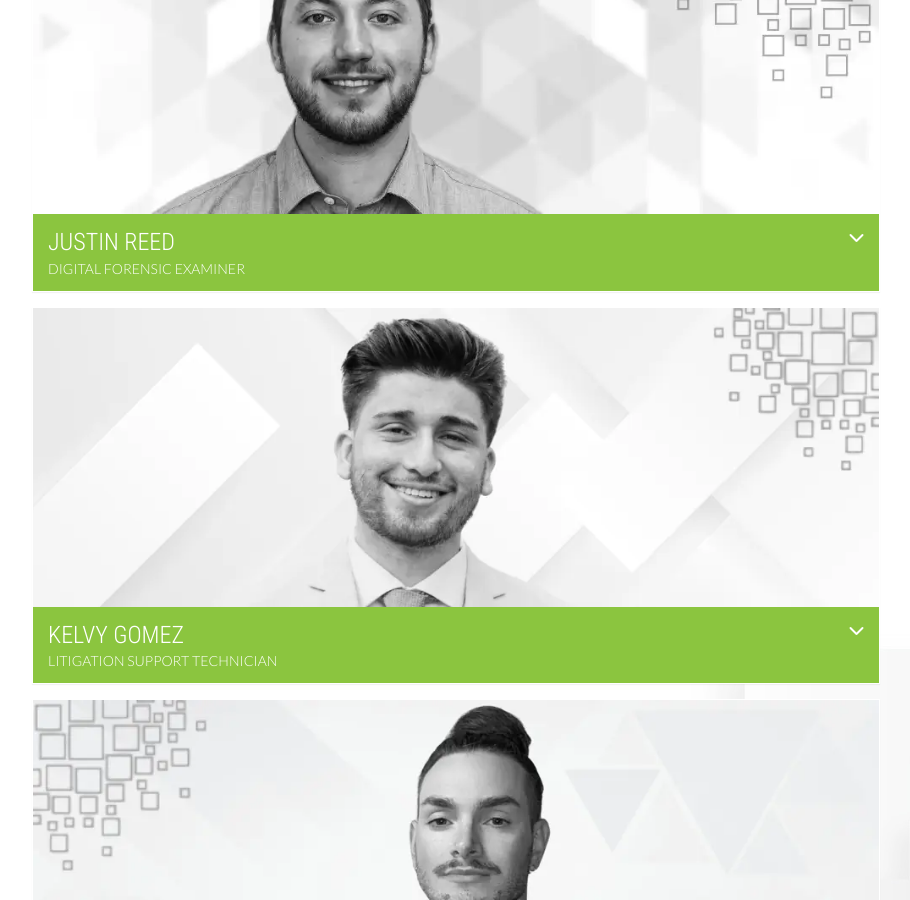
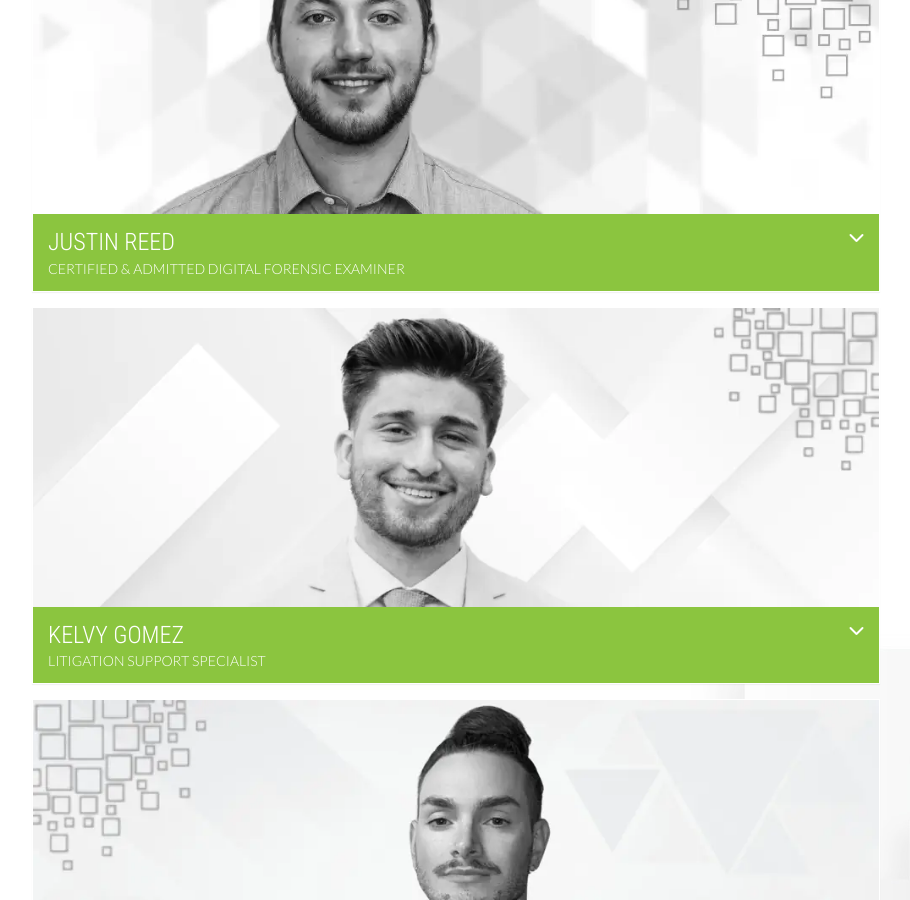
Before and after one commit to cornerstone-discovery/cornerstonediscovery.com, a Jekyll site: the page built from about-us/index.html, in a window 1280 px wide and 900 px high, scrolled down 5113 px. Shown: the whole window, without its empty margins (38-948 px from the left). Built offline with Jekyll 4.4.1, drawn with Linux system fonts in a browser that asks for light colours.

Commit message:
Update team titles: Justin Reed certified & admitted, Kelvy Gomez Litigation Support Specialist
Co-Authored-By: Claude Opus 5.5 <noreply@anthropic.com>

```diff
--- a/_data/team.yml
+++ b/_data/team.yml
@@ -65,13 +65,13 @@
     his electric guitar. In fact, he is the lead guitarist of legendary local Delco-based heavy metal band Tough Verdict. In his free time, John loves going to see live music, playing retro video games and writing/producing short comedic films. Besides that, he enjoys hiking and reconnecting with nature.</p>
 - first: Justin
   last: Reed
-  position: Digital Forensic Examiner
+  position: Certified & Admitted Digital Forensic Examiner
   image: /uploads/2022/07/bio-justin-r.webp
   bio: <p>Justin Reed is a graduate of the Bloomsburg University of Pennsylvania with a degree in Digital Forensics and a minor in Computer Science and brings his technical prowess, forensic knowledge, and dynamic personality to support clients nationally.</p><p>Justin joined Cornerstone Discovery in 2021 as a Litigation Support Technician in the Trial Support Division. Justin was trained in comprehensive litigation support, in-court trial support, complex discovery support, and Cornerstone processes under the tutelage of senior trial technicians. Justin is actively consulting with clients and has been an in-court consultant in both Federal and State courts throughout Pennsylvania and New Jersey.</p><p>When not at trial, Justin is assisting clients in the areas of Digital Forensics, E-Discovery and Digital Media at Cornerstone. Justin's digital forensic degree is being put to good use, performing cell phone/DVR extractions and conducting Cellebrite searches regularly. Justin is also performing
     video analysis and discovery management on complex cases both in the civil and criminal arenas. Having obtained the distinguished rank of Eagle Scout — the highest rank attainable in Scouts, Justin is eager to showcase his hardworking and dedicated character to his clients. A native of Pennsylvania, Justin considers himself an avid outdoor enthusiast that enjoys swimming, kayaking, hiking and camping. Justin was a collegiate swimmer and while not competing anymore – still enjoys the sport.</p>
 - first: Kelvy
   last: Gomez
-  position: Litigation Support Technician
+  position: Litigation Support Specialist
   image: /uploads/2025/11/Kelvy-Landscape-Photo-1000-x-353-px-1.png
   bio: <p>Enter Kelvy Gomez, a graduate of Bloomsburg University of Pennsylvania with a degree in Digital Forensics.</p><p>Kelvy joined Cornerstone Discovery back in May of 2023 as a Litigation Support Technician. From day one, Kelvy has been inquisitive and a faster learner. One might refer to him as a philomath. He enjoys learning new things and analyzing all forms of data.</p><p>Since joining Cornerstone Discovery, Kelvy has consistently demonstrated a strong work ethic and excels in organizational skills that enable him to manage and analyze large datasets with efficiency and accuracy. He also delivers strong performance in a customer support role by demonstrating professionalism, responsiveness, and delivering a high level of customer satisfaction. Today, Kelvy is actively managing e-Discovery cases and training new Clients on our document review platform.</p><p>When duty calls, Kelvy is also deployed to trial support. Here, Kelvy performs trial preparation and in-court trial support
     for criminal and civil matters in state and federal courts throughout the U.S.</p><p>Some interesting facts about Kelvy … Kelvy was the first person in his family to graduate from college. He speaks both English and Spanish fluently. In addition, Kelvy has been playing soccer since he was 5 years old and travelled to Europe to compete against youth academy teams of professional club teams. He was also part of the Olympic Development Program and represented Region One in Eastern Pennsylvania tournaments.</p><p>You might also consider Kelvy an adrenaline junkie and sensation seeker, too. He loves to travel, play soccer and practice Thai and Jiu Jitsu. When he finally has a chance to relax, he enjoys spending time with his family, listening to music and watching the latest psychological, supernatural and folk horror movies.</p>
```
